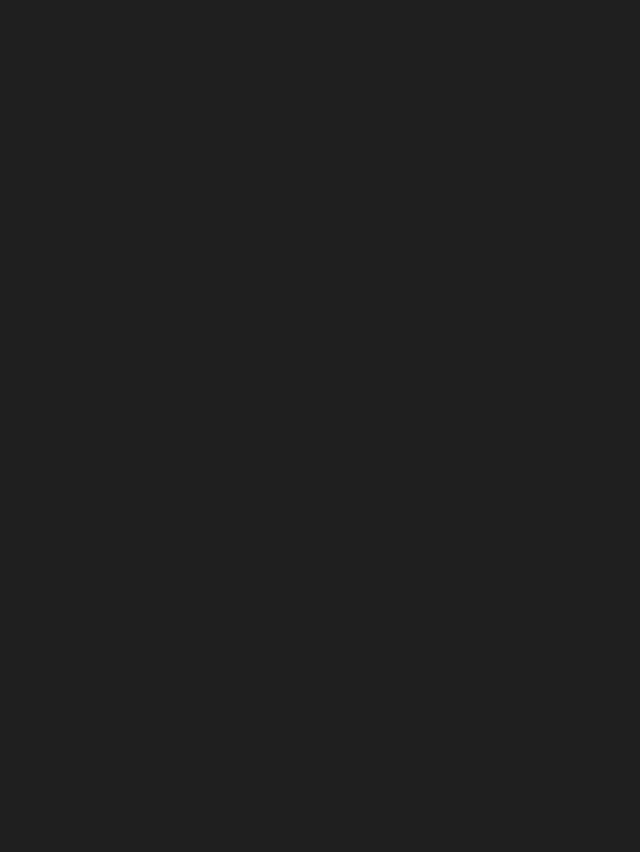
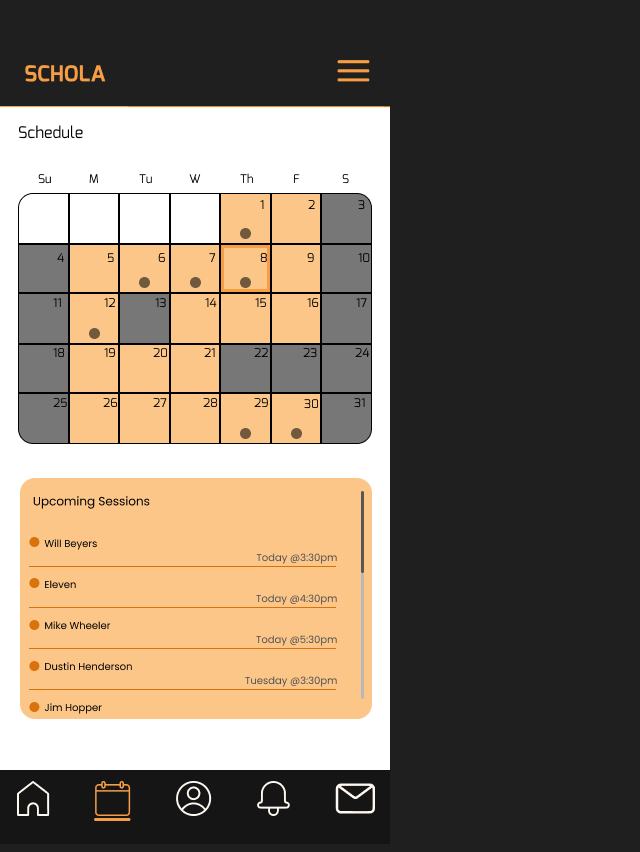
Before and after one commit to barboa91/DSH-Frontend, a React (Create React App) app: page /calendar in a window 1280 px wide. Before the commit this address had no page. Shown: the whole page, without its empty margins (0-640 px from the left). Before the commit the page ends 800 px from the top, so only its background shows below. Built offline with nearby package versions, Linux system fonts and the light colour scheme.

Commit message:
added working calendar

```diff
--- a/public/index.html
+++ b/public/index.html
@@ -2,7 +2,7 @@
 <html lang="en">
   <head>
     <meta charset="utf-8" />
-    <link rel="icon" href="%PUBLIC_URL%/favicon.ico" />
+    <link rel="icon" href="%PUBLIC_URL%/scholafav.png" />
     <meta name="viewport" content="width=device-width, initial-scale=1" />
     <meta name="theme-color" content="#000000" />
     <meta
@@ -24,7 +24,7 @@
       work correctly both with client-side routing and a non-root public URL.
       Learn how to configure a non-root public URL by running `npm run build`.
     -->
-    <title>React App</title>
+    <title>SCHOLA</title>
   </head>
   <body>
     <noscript>You need to enable JavaScript to run this app.</noscript>
--- a/src/App.css
+++ b/src/App.css
@@ -2,6 +2,9 @@
   text-align: center;
   font-family: 'Mina';
   background-color: #1f1f1f;
+  width: 390px;
+  height: 844px;
+  justify-content: center;
 }
 
 .App-logo {
--- a/src/App.js
+++ b/src/App.js
@@ -8,7 +8,7 @@ import Register from "./components/Register";
 import EditSkills from "./components/EditSkills";
 import BackgroundInfo from './pages/BackgroundInfo'
 import Landing from "./pages/Landing";
-
+import Calendar from "./pages/Calendar";
 
 const DB_URL = "https://dsh-backend.fly.dev";
 
@@ -103,6 +103,7 @@ function App() {
           <Route exact path="/editskills" element={<EditSkills currentUser={currentUser}/>}></Route>
           <Route exact path='/backgroundinfo' element={<BackgroundInfo/>}></Route>
           <Route exact path="/landing" element={<Landing />}></Route>
+          <Route exact path="/calendar" element={<Calendar/>}></Route>
 
 
         </Routes>
--- /dev/null
+++ b/src/pages/Calendar.jsx
@@ -0,0 +1,13 @@
+import React from "react";
+import '../style/calendar.css'
+
+import fakestuff from '../assets/Schedule.png'
+const Calendar = () =>{
+    return(
+
+        <img src={fakestuff} alt="Working Calendar"></img>
+
+    )
+}
+
+export default Calendar
--- a/src/pages/Landing.jsx
+++ b/src/pages/Landing.jsx
@@ -6,8 +6,14 @@ import "../style/landingpage.css";
 import RecentNotification from "../components/RecentNotification";
 import RecentConversation from "../components/RecentConversations";
 import TeachingStatus from "../components/TeachingStatus";
+import { useNavigate } from "react-router-dom";
 
 const Landing = () => {
+
+
+  const navigate = useNavigate()
+
+
   return (
     <>
       <Header />
@@ -16,7 +22,7 @@ const Landing = () => {
         <div className="timestatus">
           <TimeStatus />
         </div>
-        <div className="sessions">
+        <div className="sessions" onClick={()=>{navigate('/calendar')}}>
           <Sessions />
         </div>
       </div>
--- /dev/null
+++ b/src/style/calendar.css
@@ -0,0 +1,4 @@
+.cal{
+    color:aqua;
+    background-image: url('../assets/Schedule.png');
+}
```
Also changed, not shown: src/assets/Schedule.png (added).
